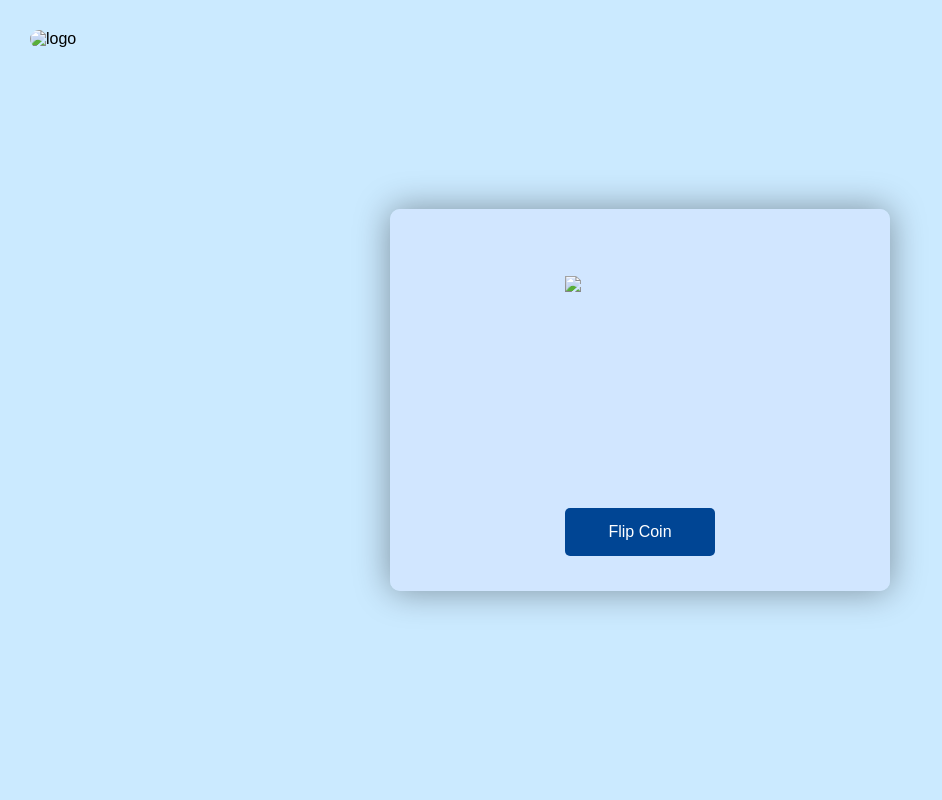
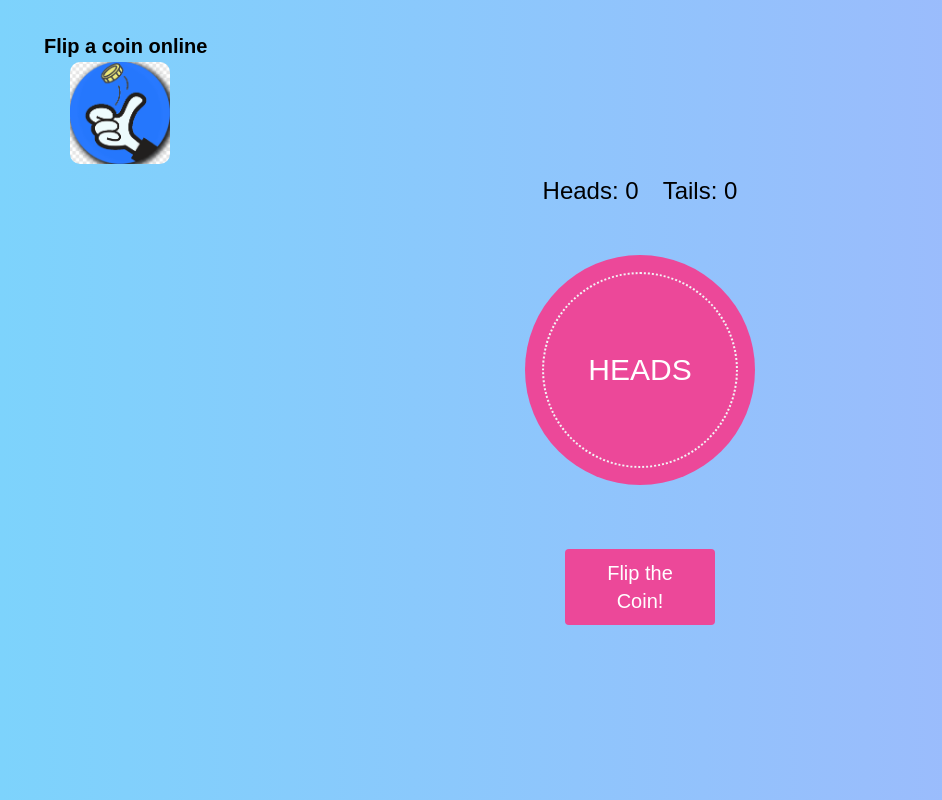
Before and after one commit to himanshu-paliwal-277/Flip-a-Coin, a plain HTML site: page index.html in a window 1280 px wide. Shown: the whole page, without its empty margins (0-942 px from the left). Drawn offline with nearby package versions, Linux system fonts and the light colour scheme.

Commit message:
html file is modified

```diff
--- a/index.html
+++ b/index.html
@@ -3,28 +3,75 @@
   <head>
     <meta charset="UTF-8" />
     <meta name="viewport" content="width=device-width, initial-scale=1.0" />
+    <!-- CSS -->
     <link rel="stylesheet" href="style.css" />
-    <link rel="icon" type="image/x-icon" href="https://w7.pngwing.com/pngs/479/691/png-transparent-coin-flipping-coin-flipper-android-flippers-game-logo-sign-thumbnail.png">
+    <!-- website logo -->
+    <link rel="icon" type="image/x-icon" href="./Assets/logo.png" />
     <title>Flip a coin</title>
+    <!-- Tailwind css -->
+    <script src="https://cdn.tailwindcss.com"></script>
   </head>
-  <body>
-    <img src="./img/himanshu logo.jpg" alt="logo">
-    <div class="container">
-      <div class="coin" id="coin">
-        <div class="heads">
-          <img src="./img/coin heads.png" />
+  <body
+    class="sm:bg-gradient-to-r bg-gradient-to-b from-sky-300 to-indigo-300 flex justify-center items-center w-full h-screen"
+  >
+    <div class="flex flex-col items-center">
+      <!-- website logo -->
+      <div
+        class="absolute sm:top-8 sm:left-8 top-4 left-4 flex sm:flex-col sm:items-center items-center"
+      >
+        <img
+          class="sm:w-20 w-12 rounded-full"
+          src="./Assets/logo.png"
+          alt="logo"
+        />
+        <h1 class="text-xl sm:mb-6 ml-3 sm:mr-0 font-semibold">
+          Flip a coin online
+        </h1>
+      </div>
+      <!-- Number of heads and tails -->
+      <div class="flex text-2xl mb-12">
+        <h1 class="mr-6">Heads: <span id="number_of_heads">0</span></h1>
+        <h1>Tails: <span id="number_of_tails">0</span></h1>
+      </div>
+      <!-- Coin -->
+      <div
+        onclick="toss()"
+        class="w-[230px] h-[230px] cursor-pointer relative text-3xl"
+        id="coin"
+      >
+        <div class="heads absolute w-full h-full">
+          <!-- <img class="w-44" src="./Assets/coin heads.png" /> -->
+          <span
+            class="bg-pink-500 w-full h-full rounded-full flex justify-center items-center text-white"
+          >
+            <span
+              class="w-[85%] h-[85%] rounded-full border border-[2px] border-dotted border-gray-100 flex justify-center items-center"
+              >HEADS</span
+            >
+          </span>
         </div>
-        <div class="tails">
-          <img src="./img/coin tails.png" />
+        <div class="tails absolute w-full h-full">
+          <!-- <img class="w-44" src="./Assets/coin tails.png" /> -->
+          <span
+            class="bg-gray-500 w-full h-full rounded-full flex justify-center items-center text-white"
+          >
+            <span
+              class="w-[85%] h-[85%] rounded-full border border-[2px] border-dotted border-gray-100 flex justify-center items-center"
+              >TAILS</span
+            >
+          </span>
         </div>
       </div>
       <!-- Board -->
-      <div class="board">
+      <div class="flex justify-center h-8 my-4 text-green-800 text-3xl">
         <p id="result"></p>
       </div>
-      <div class="buttons">
-        <button id="flip-button">Flip Coin</button>
-      </div>
+      <button
+        id="flip_button"
+        class="px-6 py-[10px] bg-pink-500 hover:bg-pink-600 active:scale-[1.05] duration-100 border border-1 border-transparent hover:border-white scale-100 rounded text-white flex justify-center text-xl"
+      >
+        Flip the Coin!
+      </button>
     </div>
 
     <script src="./script.js"></script>
```
